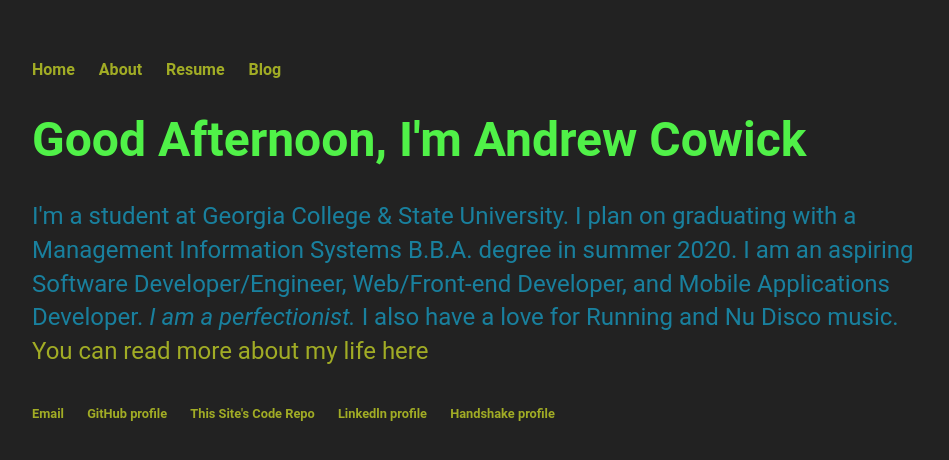
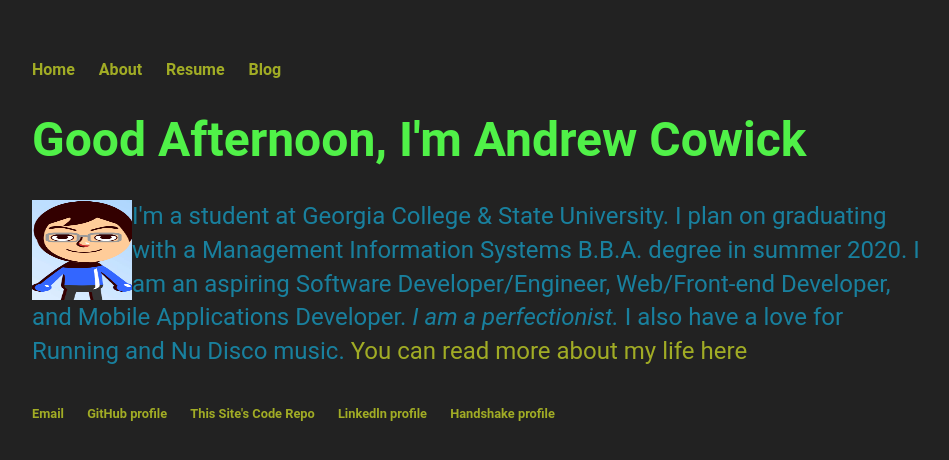
Before and after one commit to acow19/acow19.github.io, a Jekyll site: the page built from index.html, in a window 1280 px wide. Shown: the top 460 px of the page, without its empty margins (160-1109 px from the left). Built offline with Jekyll 4.4.1, drawn with Linux system fonts in a browser that asks for light colours.

Commit message:
An attempt to fix the image

```diff
--- a/index.html
+++ b/index.html
@@ -20,7 +20,8 @@ title: Andrew Cowick, Aspiring Professional Programmer
             document.write('<h1>' + greeting + " " + "I'm Andrew Cowick" + '</h1>');
         </script>
         <p>
-            I'm a student at Georgia College & State University. <!--<img src="Me As A Mii.PNG" alt="Me As A Mii" width="338" height="400" align="left" />-->
+            <img src="Me As A Mii.PNG" alt="Me As A Mii" width="100" height="100" align="left" />
+            I'm a student at Georgia College & State University.
             I plan on graduating with a Management Information Systems B.B.A. degree in summer 2020.
             I am an aspiring Software Developer/Engineer, Web/Front-end Developer, and Mobile Applications Developer.
             <em>I am a perfectionist.</em>
```
